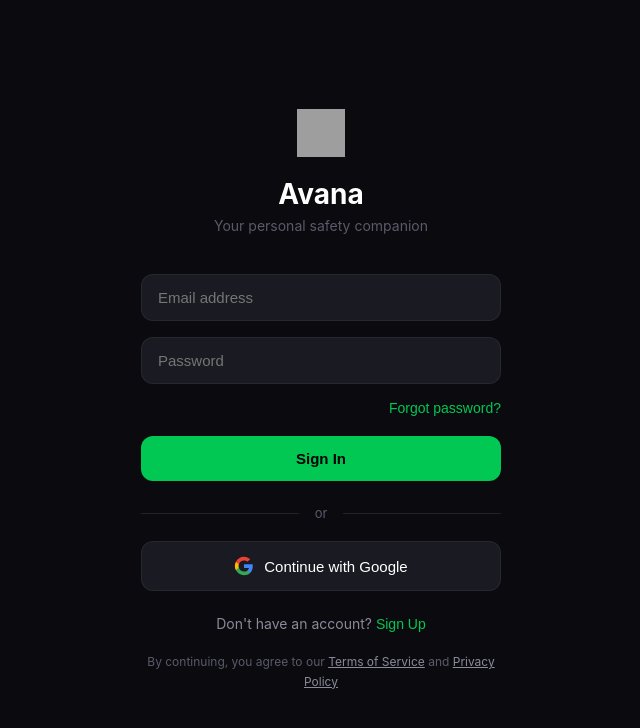
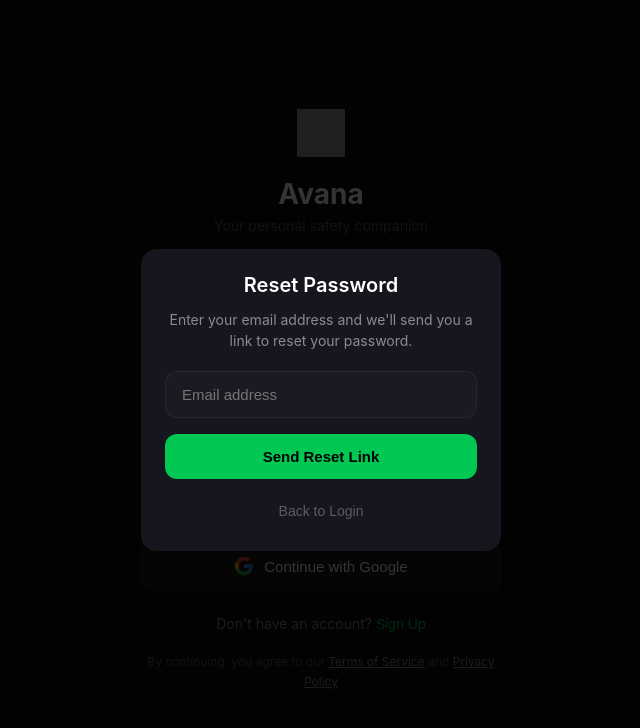
Before and after one commit to iamdevdhanush/Avana, a React (Create React App) app in the folder frontend/: page / in a window 1280 px wide. Both pictures are taken after a click on the button "Forgot password?". Shown: the top 728 px of the page, without its empty margins (319-959 px from the left). Built offline with nearby package versions, Linux system fonts and the light colour scheme; no server answers; grey boxes are pictures that could not be loaded.

Commit message:
Added all files

```diff
--- a/frontend/src/contexts/AuthContext.js
+++ b/frontend/src/contexts/AuthContext.js
@@ -6,7 +6,8 @@
   signOut as firebaseSignOut,
   updateProfile,
   signInWithPopup,
-  GoogleAuthProvider
+  GoogleAuthProvider,
+  sendPasswordResetEmail
 } from 'firebase/auth';
 import { auth } from '../firebase';
 import { createOrGetUserProfile } from '../services/userProfileService';
@@ -226,6 +227,17 @@
     }
   }, [clearConsent]);
 
+  // ── Password Reset ─────────────────────────────────────────────────────────────
+  const sendPasswordReset = useCallback(async (email) => {
+    setError(null);
+    try {
+      await sendPasswordResetEmail(auth, email);
+    } catch (err) {
+      setError(err.message);
+      throw err;
+    }
+  }, []);
+
   const value = {
     user,
     profile,
@@ -236,6 +248,7 @@
     loginWithGoogle,
     signupWithEmail,
     logout,
+    sendPasswordReset,
     setConsent,
     clearConsent,
     hasConsent
--- a/frontend/src/screens/LoginScreen.css
+++ b/frontend/src/screens/LoginScreen.css
@@ -121,3 +121,62 @@
   color: var(--text-secondary);
   text-decoration: underline;
 }
+
+/* Forgot Password Modal */
+.forgot-password-overlay {
+  position: fixed;
+  top: 0;
+  left: 0;
+  right: 0;
+  bottom: 0;
+  background: rgba(0, 0, 0, 0.8);
+  display: flex;
+  align-items: center;
+  justify-content: center;
+  z-index: 1000;
+  padding: 20px;
+}
+
+.forgot-password-modal {
+  background: var(--bg-card);
+  border-radius: var(--radius-lg);
+  padding: 24px;
+  width: 100%;
+  max-width: 360px;
+  text-align: center;
+}
+
+.forgot-password-modal h2 {
+  font-size: 20px;
+  font-weight: 600;
+  color: var(--text-primary);
+  margin-bottom: 12px;
+}
+
+.forgot-password-modal p {
+  font-size: 14px;
+  color: var(--text-secondary);
+  margin-bottom: 20px;
+  line-height: 1.5;
+}
+
+.forgot-password-modal .input-field {
+  margin-bottom: 16px;
+}
+
+.forgot-password-modal .btn {
+  margin-bottom: 16px;
+}
+
+.forgot-password-close {
+  background: none;
+  border: none;
+  color: var(--text-muted);
+  font-size: 14px;
+  cursor: pointer;
+  padding: 8px;
+}
+
+.forgot-password-close:hover {
+  color: var(--text-secondary);
+}
--- a/frontend/src/screens/LoginScreen.js
+++ b/frontend/src/screens/LoginScreen.js
@@ -3,7 +3,7 @@
 import './LoginScreen.css';
 
 export function LoginScreen() {
-  const { loginWithEmail, loginWithGoogle, signupWithEmail, loading: authLoading, error: authError } = useAuth();
+  const { loginWithEmail, loginWithGoogle, signupWithEmail, sendPasswordReset, loading: authLoading, error: authError } = useAuth();
 
   const [isLogin, setIsLogin] = useState(true);
   const [email, setEmail] = useState('');
@@ -14,17 +14,56 @@
   const [error, setError] = useState('');
   const [successMessage, setSuccessMessage] = useState('');
 
+  // Forgot password state
+  const [showForgotPassword, setShowForgotPassword] = useState(false);
+  const [resetEmail, setResetEmail] = useState('');
+  const [resetLoading, setResetLoading] = useState(false);
+  const [resetSent, setResetSent] = useState(false);
+
   useEffect(() => {
     if (authError) {
       setError(authError);
     }
   }, [authError]);
 
+  const validateEmail = (email) => {
+    const emailRegex = /^[^\s@]+@[^\s@]+\.[^\s@]+$/;
+    return emailRegex.test(email);
+  };
+
+  const validateInputs = () => {
+    let isValid = true;
+    setError('');
+
+    if (!email.trim()) {
+      setError('Email is required');
+      isValid = false;
+    } else if (!validateEmail(email)) {
+      setError('Please enter a valid email');
+      isValid = false;
+    }
+
+    if (!password && isLogin) {
+      setError('Password is required');
+      isValid = false;
+    } else if (password && password.length < 6) {
+      setError('Password must be at least 6 characters');
+      isValid = false;
+    }
+
+    return isValid;
+  };
+
   const handleSubmit = async (e) => {
     e.preventDefault();
     setLoading(true);
     setError('');
     setSuccessMessage('');
+
+    if (!validateInputs()) {
+      setLoading(false);
+      return;
+    }
 
     try {
       if (isLogin) {
@@ -48,35 +87,36 @@
           guardian_phone: parseInt(age, 10) < 18 ? guardianPhone : null
         });
 
-        setSuccessMessage('Account created successfully!');
+        setSuccessMessage('Account created successfully! Please check your email to verify.');
         setIsLogin(true);
         setPassword('');
         setAge('');
         setGuardianPhone('');
       }
     } catch (err) {
-      let errorMessage = 'Authentication failed';
-      if (err.code === 'auth/invalid-email') {
+      console.error('Auth error:', err);
+      let errorMessage = 'Something went wrong. Please try again.';
+
+      if (err.code === 'auth/invalid-email' || err.message?.includes('invalid-email')) {
         errorMessage = 'Invalid email address';
-      } else if (err.code === 'auth/wrong-password') {
+      } else if (err.code === 'auth/wrong-password' || err.message?.includes('wrong-password')) {
         errorMessage = 'Incorrect password';
-      } else if (err.code === 'auth/user-not-found') {
+      } else if (err.code === 'auth/user-not-found' || err.message?.includes('user-not-found')) {
         errorMessage = 'No account found with this email';
-      } else if (err.code === 'auth/email-already-in-use') {
-        errorMessage = 'Email already in use';
-      } else if (err.code === 'auth/weak-password') {
+      } else if (err.code === 'auth/email-already-in-use' || err.message?.includes('email-already-in-use')) {
+        errorMessage = 'An account already exists with this email';
+      } else if (err.code === 'auth/weak-password' || err.message?.includes('weak-password')) {
         errorMessage = 'Password should be at least 6 characters';
       } else if (err.code === 'auth/user-disabled') {
         errorMessage = 'This account has been disabled';
-      } else if (err.code === 'auth/popup-closed-by-user') {
+      } else if (err.code === 'auth/popup-closed-by-user' || err.code === 'auth/cancelled-popup-request') {
         errorMessage = 'Sign-in was cancelled';
-      } else if (err.code === 'auth/cancelled-popup-request') {
-        errorMessage = 'Only one popup allowed at a time';
-      } else if (err.code === 'auth/account-exists-with-different-credential') {
-        errorMessage = 'An account already exists with a different sign-in method';
+      } else if (err.code === 'auth/network-request-failed' || err.message?.includes('network')) {
+        errorMessage = 'Network error. Please check your connection.';
       } else if (err.message) {
         errorMessage = err.message;
       }
+
       setError(errorMessage);
     } finally {
       setLoading(false);
@@ -91,21 +131,60 @@
     try {
       await loginWithGoogle();
     } catch (err) {
+      console.error('Google auth error:', err);
       let errorMessage = 'Google sign-in failed';
-      if (err.code === 'auth/popup-closed-by-user') {
+
+      if (err.code === 'auth/popup-closed-by-user' || err.code === 'auth/cancelled-popup-request') {
         errorMessage = 'Sign-in was cancelled';
-      } else if (err.code === 'auth/cancelled-popup-request') {
-        errorMessage = 'Only one popup allowed at a time';
       } else if (err.code === 'auth/operation-not-allowed') {
-        errorMessage = 'Google sign-in is not enabled. Please contact support.';
+        errorMessage = 'Google sign-in is not enabled';
       } else if (err.code === 'auth/unauthorized-domain') {
-        errorMessage = 'This domain is not authorized for Google sign-in.';
+        errorMessage = 'This domain is not authorized for Google sign-in';
+      } else if (err.code === 'auth/network-request-failed') {
+        errorMessage = 'Network error. Please try again.';
       } else if (err.message) {
         errorMessage = err.message;
       }
+
       setError(errorMessage);
     } finally {
       setLoading(false);
+    }
+  };
+
+  const handleForgotPassword = async () => {
+    if (!resetEmail.trim()) {
+      setError('Please enter your email address');
+      return;
+    }
+    if (!validateEmail(resetEmail)) {
+      setError('Please enter a valid email');
+      return;
+    }
+
+    setResetLoading(true);
+    setError('');
+
+    try {
+      await sendPasswordReset(resetEmail);
+      setResetSent(true);
+    } catch (err) {
+      console.error('Password reset error:', err);
+      let errorMessage = 'Could not send reset email';
+
+      if (err.code === 'auth/invalid-email') {
+        errorMessage = 'Invalid email address';
+      } else if (err.code === 'auth/user-not-found') {
+        errorMessage = 'No account found with this email';
+      } else if (err.code === 'auth/network-request-failed') {
+        errorMessage = 'Network error. Please try again.';
+      } else if (err.message) {
+        errorMessage = err.message;
+      }
+
+      setError(errorMessage);
+    } finally {
+      setResetLoading(false);
     }
   };
 
@@ -210,7 +289,7 @@
           )}
 
           {isLogin && (
-            <button type="button" className="forgot-link">
+            <button type="button" className="forgot-link" onClick={() => { setShowForgotPassword(true); setError(''); }}>
               Forgot password?
             </button>
           )}
@@ -262,6 +341,46 @@
           <span>Terms of Service</span> and <span>Privacy Policy</span>
         </p>
       </div>
+
+      {/* Forgot Password Modal */}
+      {showForgotPassword && (
+        <div className="forgot-password-overlay">
+          <div className="forgot-password-modal">
+            <h2>Reset Password</h2>
+            <p>Enter your email address and we'll send you a link to reset your password.</p>
+
+            {resetSent ? (
+              <div className="success-message">
+                Password reset link sent! Check your email.
+              </div>
+            ) : (
+              <>
+                <input
+                  type="email"
+                  className="input-field"
+                  placeholder="Email address"
+                  value={resetEmail}
+                  onChange={(e) => setResetEmail(e.target.value)}
+                />
+                <button
+                  className="btn btn-primary btn-block"
+                  onClick={handleForgotPassword}
+                  disabled={resetLoading}
+                >
+                  {resetLoading ? 'Sending...' : 'Send Reset Link'}
+                </button>
+              </>
+            )}
+
+            <button
+              className="forgot-password-close"
+              onClick={() => { setShowForgotPassword(false); setResetEmail(''); setResetSent(false); setError(''); }}
+            >
+              Back to Login
+            </button>
+          </div>
+        </div>
+      )}
     </div>
   );
 }
```
Also changed, not shown: 2 other files (tests, documents, lock files or other folders).
